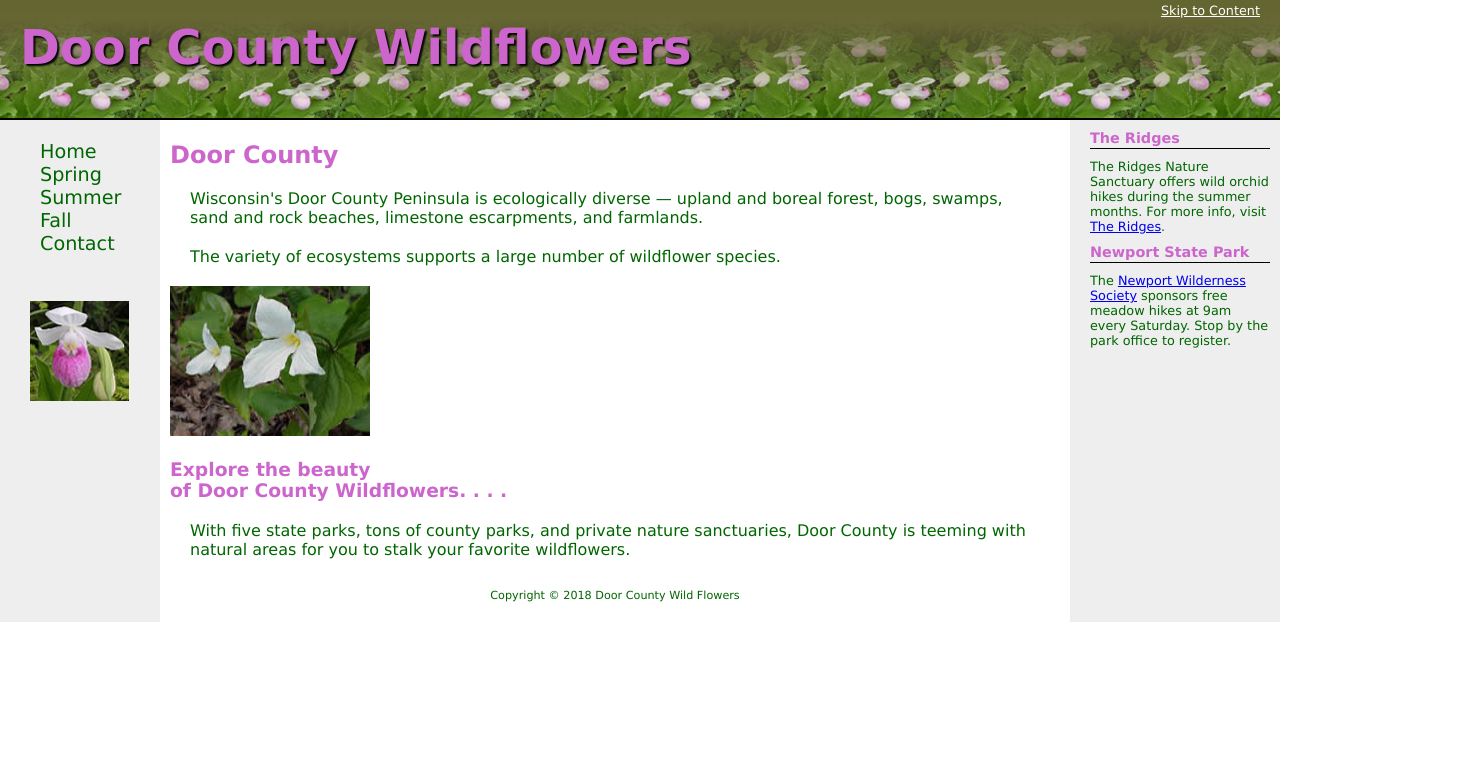
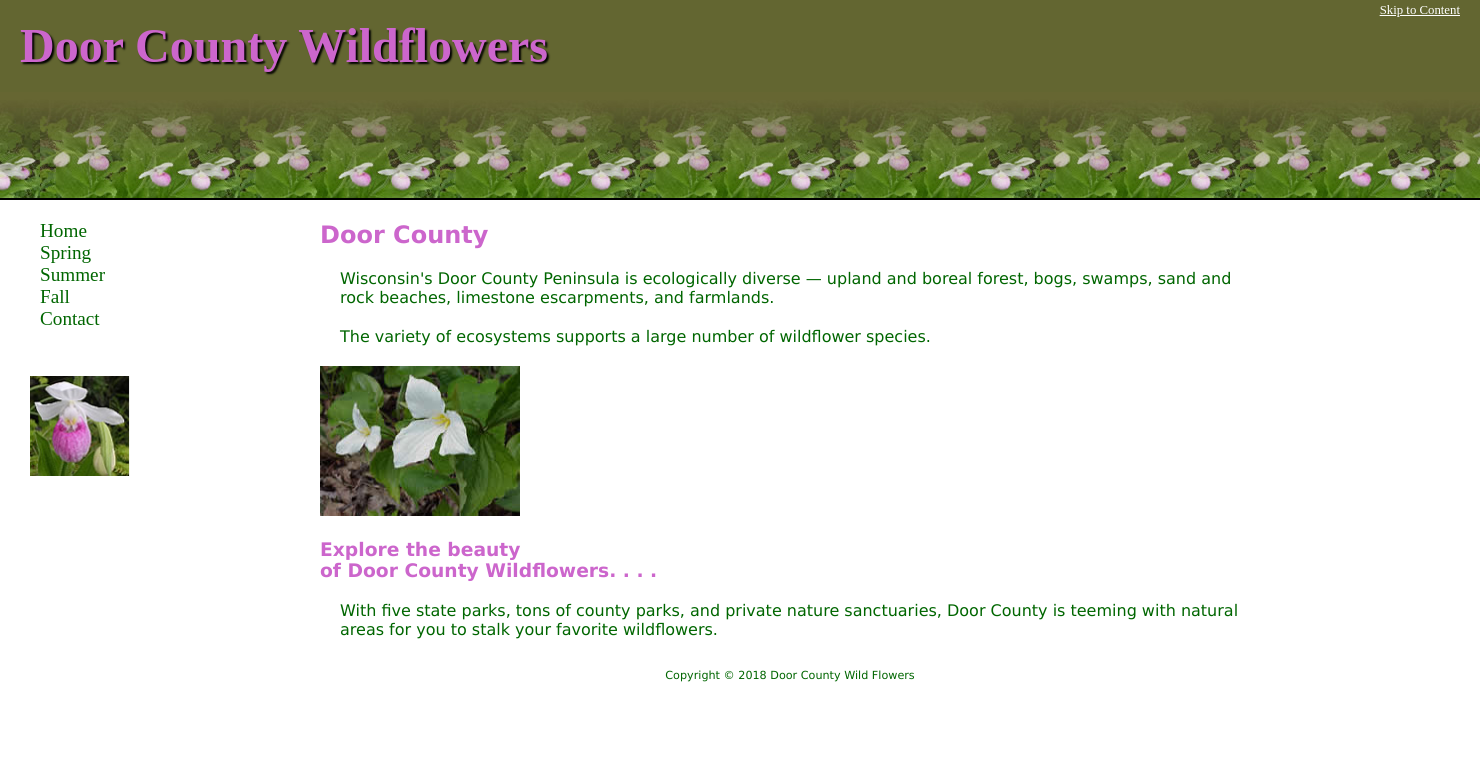
Before and after one commit to 44334-fa21/ch7handsonexercise-11-JordynThiessen, a plain HTML site: page index.html in a window 1280 px wide. Shown: the top 776 px of the page, 1480 px wide, since content can reach past the window. Drawn offline with Linux system fonts and the light colour scheme.

Commit message:
Update index.html
added grid layout

```diff
--- a/index.html
+++ b/index.html
@@ -8,15 +8,13 @@
 * { box-sizing: border-box;}
 body { margin:0;
        background-color: #FFFFFF; }
-#container { background-color: #EEEEEE;
-             color: #006600;
-             min-width: 960px;
+#content {   min-width: 960px;
              font-family: Verdana, Arial, sans-serif; }
 header { background-color: #636631;
          background-image: url(showybg.jpg);
          background-position: bottom;
          background-repeat: repeat-x;
-         height: 120px;
+         height: 200px;
          color: #cc66cc;
          text-align: right;
          padding: 0 20px;
@@ -28,13 +26,16 @@
 main { margin: 0 210px 0 160px;
         padding: 1px 10px 20px 10px;
         background-color: #FFFFFF;
-        color: #006600; }
+        color: #006600;
+        width: 1fr;
+        height: auto;}
 footer { font-size: .70em;
          text-align: center;
          color: #006600;
          background-color: #FFFFFF;
          padding-top: 10px;
-         clear: both; }
+         clear: both;
+         height: 100px; }
 h1 { margin-top: 0;
      font-size: 3em;
      text-align: left;
@@ -63,10 +64,21 @@
 		   color: #CC66CC; }
 .news { font-size: 0.80em;
         margin: 10px; }
+#mygrid {display: grid;
+        grid-template-columns: 150px 1fr;
+        grid-template-rows: 200px auto; }
+header {grid-row: 1/2;
+        grid-column: 1/3;}
+nav {grid-row: 2/3;
+        grid-column: 1/2;}
+main {grid-row: 2/3;
+        grid-column: 2/3;}
+footer {grid-row: 3/4;
+        grid-column: 1/3;}
 </style>
 </head>
 <body>
-<div id="container">
+<div id="mygrid">
   <header>
     <span><a href="#content">Skip to Content</a></span>
     <h1>Door County Wildflowers</h1>
```
